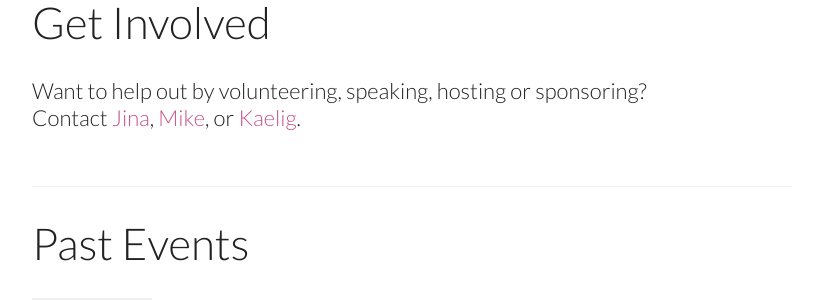
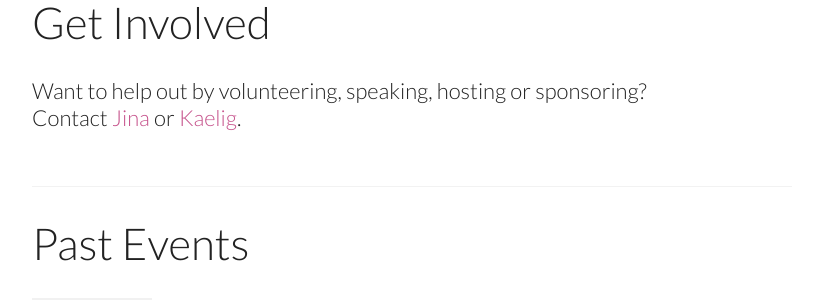
Before and after one commit to sushiandrobots/themixinsf.com, a Jekyll site: the page built from index.html, in a window 1280 px wide and 900 px high, scrolled down 489 px. Shown: the part 156-456 px from the top of the window, without its empty margins (228-1051 px from the left). Built offline with Jekyll 4.4.1, drawn with Linux system fonts in a browser that asks for light colours.

Commit message:
Update index.html

```diff
--- a/index.html
+++ b/index.html
@@ -38,7 +38,7 @@ layout: default
 
   <h1>Get Involved</h1>
 
-  <p>Want to help out by volunteering, speaking, hosting or sponsoring? Contact <a href="http://twitter.com/jina">Jina</a>, <a href="http://twitter.com/michaelrfowler">Mike</a>, or <a href="http://twitter.com/kaelig">Kaelig</a>.</p>
+  <p>Want to help out by volunteering, speaking, hosting or sponsoring? Contact <a href="http://twitter.com/jina">Jina</a> or <a href="http://twitter.com/kaelig">Kaelig</a>.</p>
 
 </section>
 
```
